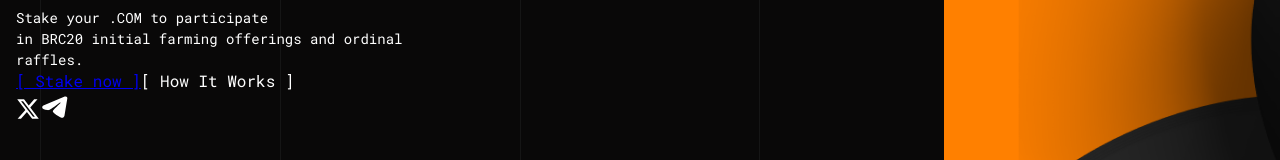
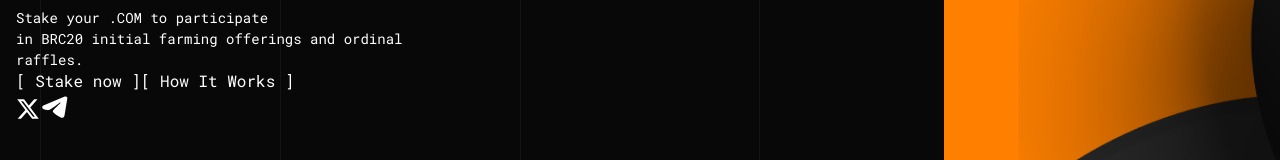
Before and after one commit to grigorimaxim422/BrcStaking, a React (Vite) app: page / in a window 1280 px wide. Shown: the part 470-630 px from the top of the page. Built offline with nearby package versions, Linux system fonts and the light colour scheme.

Commit message:
Add scroll to section effect

```diff
--- a/src/App.tsx
+++ b/src/App.tsx
@@ -187,6 +187,14 @@ function App() {
 		setActiveItem(item)
 	}
 
+	const scrollToSection = (id: string) => {
+        const section = document.getElementById(id);
+        if (section) {
+            const scrollPosition = section.getBoundingClientRect().top + window.scrollY - 150;
+            window.scrollTo({ top: scrollPosition, behavior: 'smooth' });
+        }
+    }
+
 	async function OnWalletDisconnect() {
 		setWalletInfo({
 			isConnected: false,
@@ -286,7 +294,7 @@ function App() {
 									</p>
 								</div>
 								<div className=" flex flex-col justify-between gap-8 md:flex-row md:items-center">
-									<a href="#pools" className="items-center flex justify-center min-h-[63px] min-w-[292px] overflow-hidden relative text-center bg-[rgb(255,128,0)] text-white cursor-pointer box-border text-[13.3333px] font-normal rounded-[10px]" >
+									<a onClick={() => scrollToSection('pools')} className="items-center flex justify-center min-h-[63px] min-w-[292px] overflow-hidden relative text-center bg-[rgb(255,128,0)] text-white cursor-pointer box-border text-[13.3333px] font-normal rounded-[10px]" >
 										<span className="text-black text-[16px] font-medium tracking-[0.003px] box-border text-center cursor-pointer bg-[rgb(255,128,0)]">
 										[ Stake now ]
 										</span>
```
